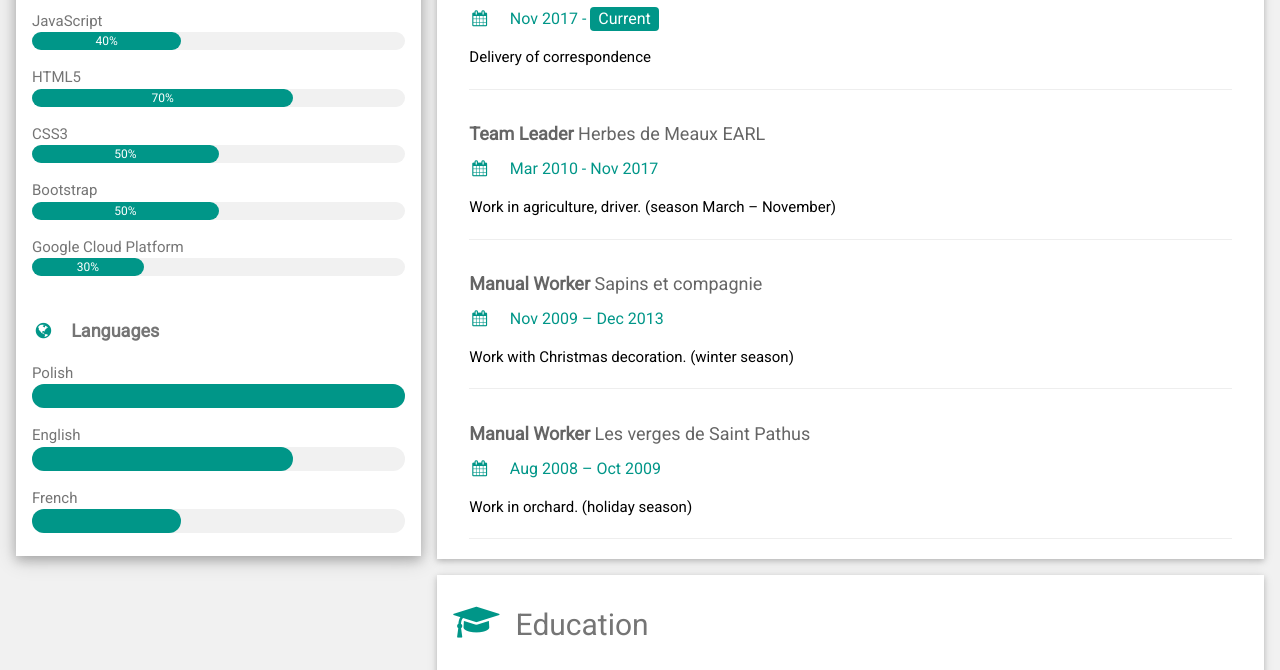
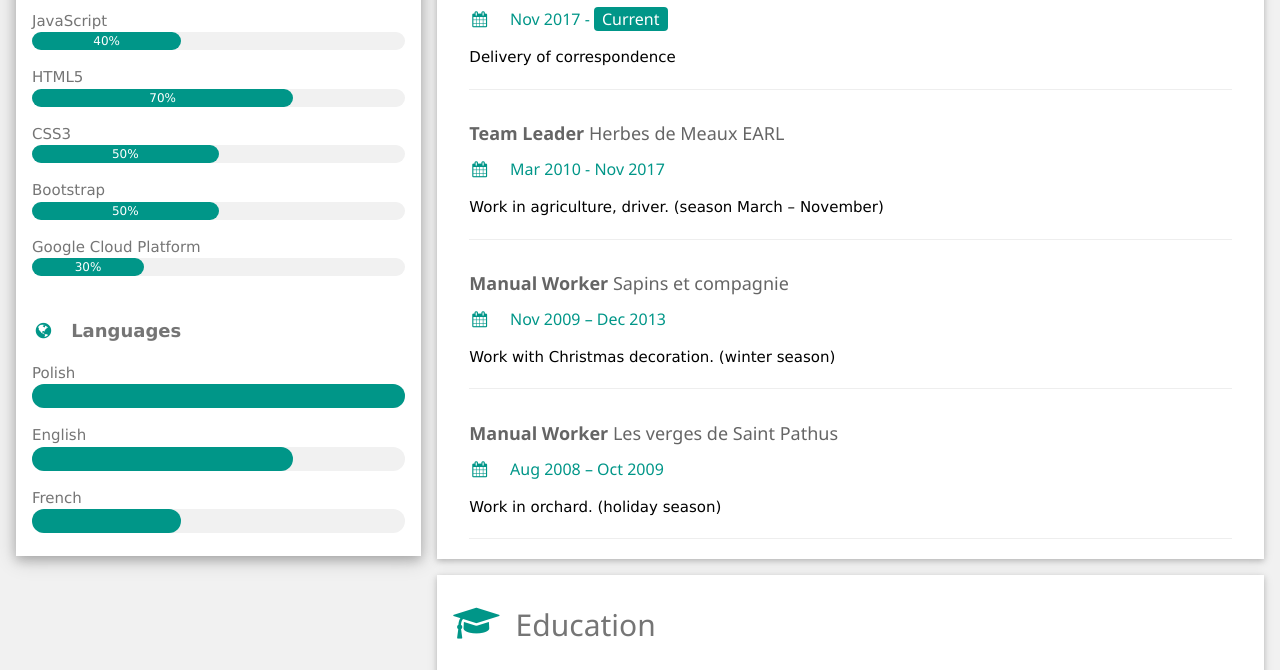
Before and after one commit to lukaszynal/rsschool-cv, a plain HTML site: page index.html in a window 1280 px wide. Shown: the part 435-1105 px from the top of the page. Drawn offline with Linux system fonts and the light colour scheme.

Commit message:
fix: change font

```diff
--- a/index.html
+++ b/index.html
@@ -5,21 +5,8 @@
     <title>Łukasz Szynal - Portfolio</title>
     <meta charset="UTF-8">
     <meta name="viewport" content="width=device-width, initial-scale=1">
-    <link rel="stylesheet" href="Style.css">
-    <link rel="stylesheet" href='https://fonts.googleapis.com/css?family=Roboto'>
+    <link rel="stylesheet" href="style.css">
     <link rel="stylesheet" href="https://cdnjs.cloudflare.com/ajax/libs/font-awesome/4.7.0/css/font-awesome.min.css">
-    <style>
-        html,
-        body,
-        h1,
-        h2,
-        h3,
-        h4,
-        h5,
-        h6 {
-            font-family: "Roboto", sans-serif
-        }
-    </style>
 </head>
 
 <body class="light-grey">
```
